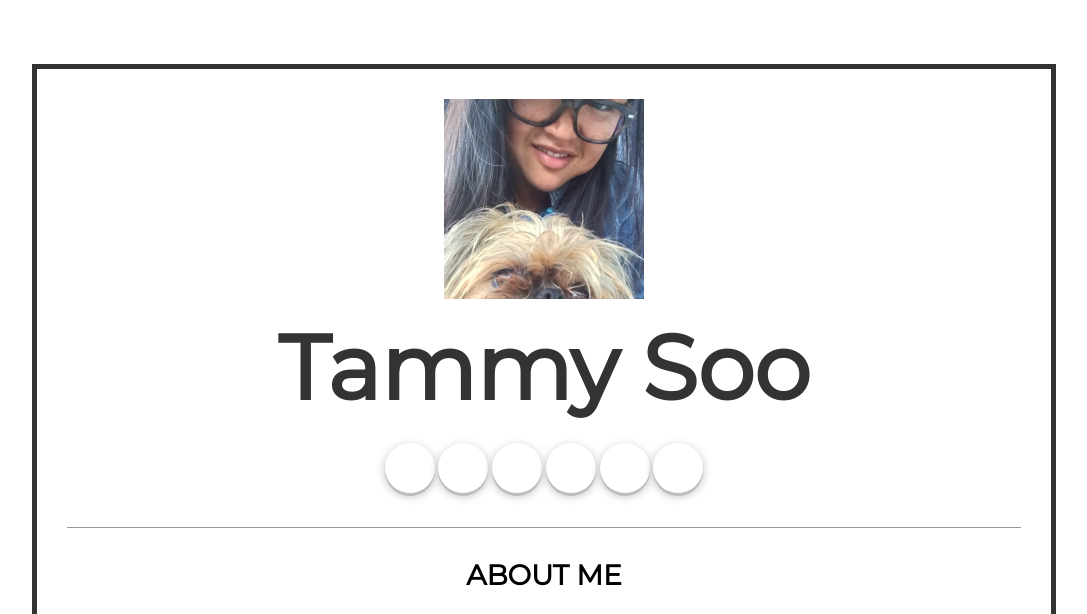
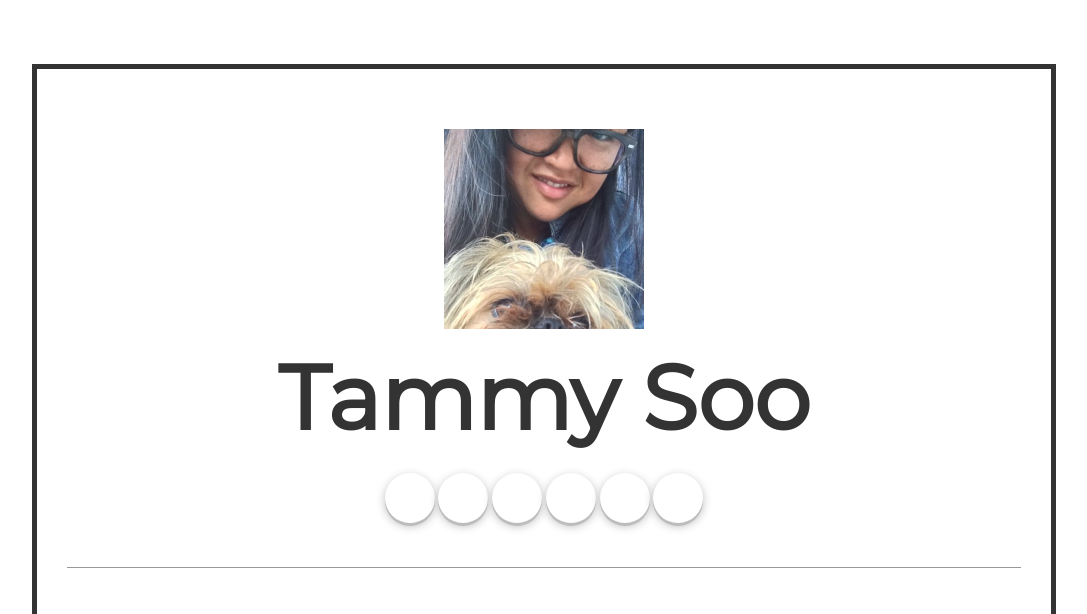
Before and after one commit to transitorytammy/transitorytammy.github.io, a plain HTML site: page index.html in a window 1280 px wide. Shown: the top 614 px of the page, without its empty margins (96-1183 px from the left). Drawn offline with Linux system fonts and the light colour scheme; a web font is replaced by a local one.

Commit message:
adding extra margin to main image and clean up spacing on border

```diff
--- a/css/style.css
+++ b/css/style.css
@@ -17,6 +17,7 @@
 }
 
 .main-img {
+  margin-top: 30px;
   max-height: 200px;
   max-width: 200px;
 }
@@ -35,7 +36,7 @@
 h2 {
   text-transform: uppercase;
   font-weight: normal;
-  margin: 20px;
+  margin: 20px 0 0;
 }
 
 h3 {
@@ -61,7 +62,7 @@
 .border {
   border: none;
   border-top: 1px solid #999999;
-  margin: 20px 0 30px;
+  margin: 40px 0;
 }
 
 .resume {
@@ -79,7 +80,6 @@
 .degree {
   margin-top: 0px;
 }
-
 
 /* zocial */
 [class*="zocial-"]:before {
```
